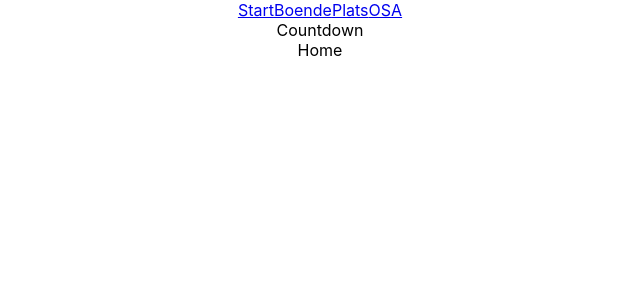
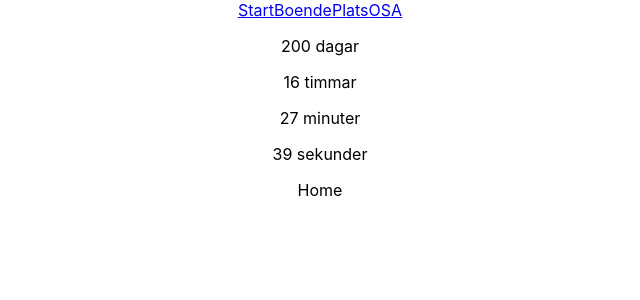
Before and after one commit to fishenchips/wedding-project, a React (Create React App) app: page / in a window 1280 px wide. Shown: the top 300 px of the page, without its empty margins (320-960 px from the left). Built offline with nearby package versions, Linux system fonts and the light colour scheme.

Commit message:
countdown.js

```diff
--- a/src/components/Countdown.js
+++ b/src/components/Countdown.js
@@ -1,14 +1,61 @@
 import React, {useState, useEffect} from 'react'
 
 function Countdown() {
-    //Creating hooks for days, minutes and seconds remaining
+    //Creating hooks for days, hours, minutes and seconds remaining
     const [timerDays, setTimerDays] = useState()
-    const [timerHours, settimerHours] = useState()
+    const [timerHours, setTimerHours] = useState()
     const [timerMin, settimerMin] = useState()
     const [timerSec, settimerSec] = useState()
 
+    //initate an interval
+    let interval;
+
+    const startTimer= () => {
+        // date of wedding
+        const countDownDate = new Date("September 10, 2022 13:18").getTime()
+
+        interval= setInterval( ()=> {
+            const now = new Date().getTime();
+
+            const distance = countDownDate - now;
+
+            //to calculate time for days, hours, minutes and seconds
+            const days = Math.floor(distance / (24 * 60 * 60 * 1000) )
+
+            const hours = Math.floor(distance % (24 * 60 * 60 * 1000) / (1000 * 60 * 60) )
+
+            const minutes = Math.floor(distance % (60 * 60 * 1000) / (1000 * 60) )
+
+            const seconds = Math.floor(distance % (60 * 1000) / (1000) )
+
+            distance < 0
+                // if distance is less than 0, stop the timer, clear interval
+                ? clearInterval(interval)
+                //otherwise update the timer until above is true
+                :
+                    setTimerDays(days)
+                    setTimerHours(hours)
+                    settimerMin(minutes)
+                    settimerSec(seconds)
+        })
+    }
+
+    //componentDidMount
+    useEffect( () => {
+        startTimer()
+    })
+
   return (
-    <div>Countdown</div>
+    <section className='timerContainer'>
+        <section className='timer'>
+            <div className='clock'>
+                <p>{timerDays} dagar</p>
+                <p>{timerHours} timmar</p>
+                <p>{timerMin} minuter</p>
+                <p>{timerSec} sekunder</p>
+            </div>
+        </section>
+    </section>
   )
 }
 
```
